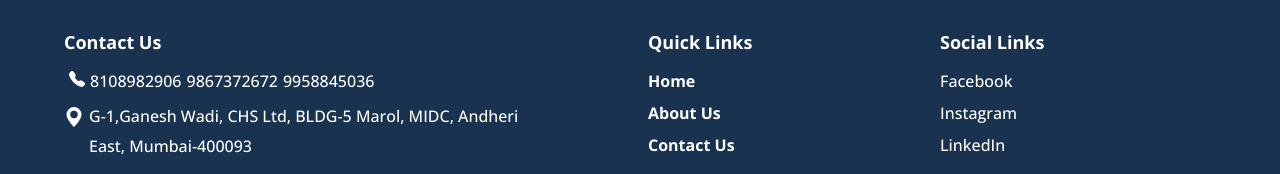
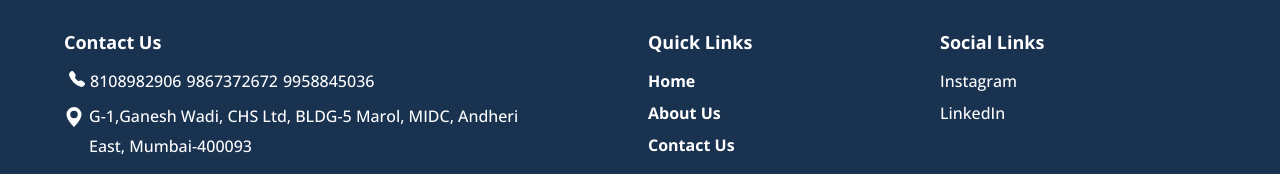
Before and after one commit to Suraj-Jaiswar/clinical, a Next.js app: page / in a window 1280 px wide. Shown: the part 2553-2727 px from the top of the page. Built offline with nearby package versions, Linux system fonts and the light colour scheme.

Commit message:
link added

```diff
--- a/component/common/Footer.jsx
+++ b/component/common/Footer.jsx
@@ -85,16 +85,18 @@ const Footer = () => {
                                 <ul className="sub-link sub-link-height">
                                     <li>
                                         <div className="social-wrapper">
+                                            {/* <div className="social-holder mgtb-10">
+                                                Facebook
+                                            </div> */}
                                             <div className="social-holder mgtb-10">
-                                                Facebook
-                                            </div>
-                                            <div className="social-holder mgtb-10">
-                                                <Link href="" target="_blank" rel="noreferrer">
+                                                <Link href="https://www.instagram.com/ctr_services/" target="_blank" rel="noreferrer">
                                                     Instagram
                                                 </Link>
                                             </div>
                                             <div className="social-holder mgtb-10">
-                                                LinkedIn
+                                                <Link href="https://www.linkedin.com/company/clinical-trial-research-services/" target="_blank" rel="noreferrer">
+                                                    LinkedIn
+                                                </Link>
                                             </div>
                                         </div>
                                     </li>
```
